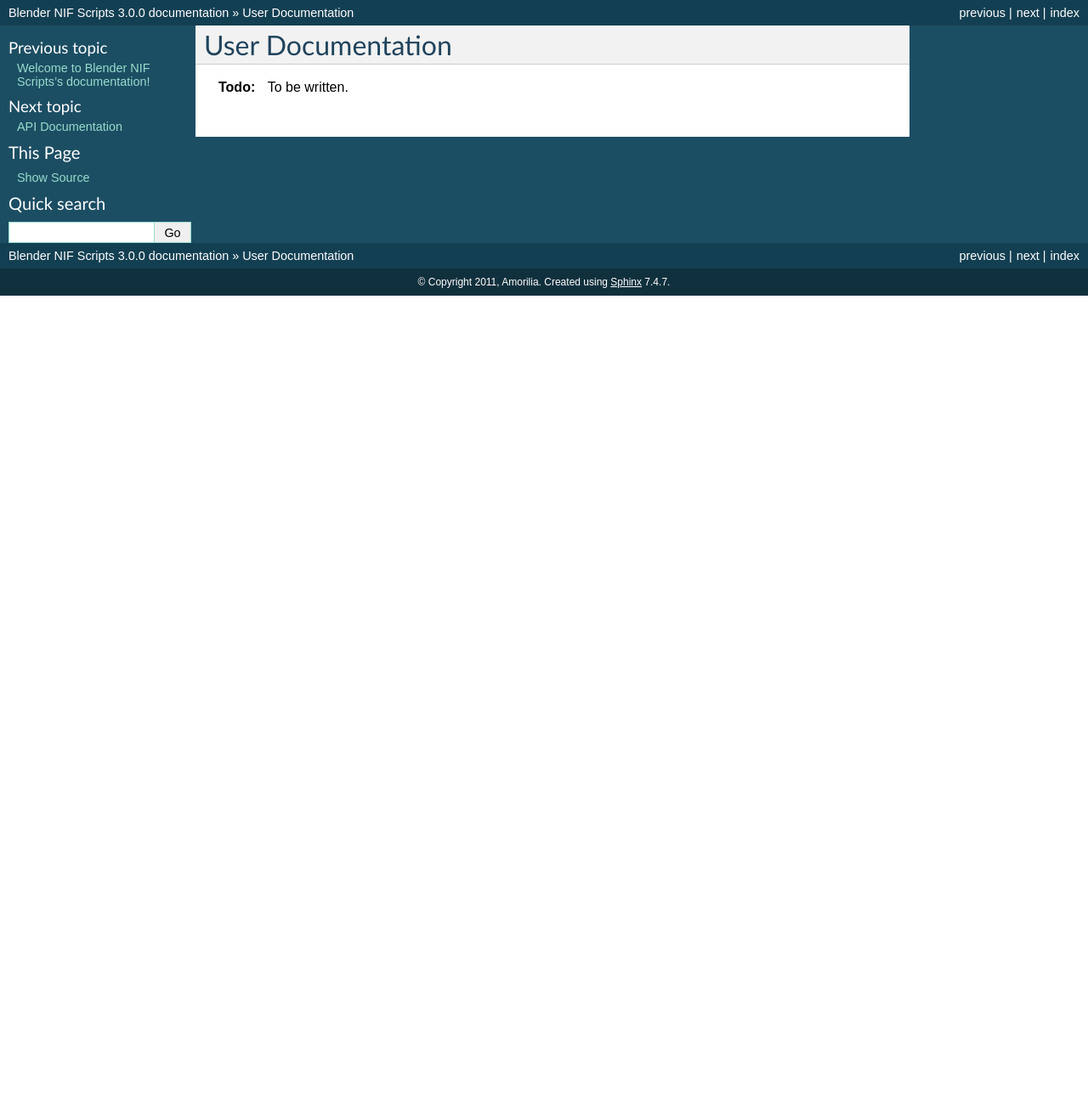
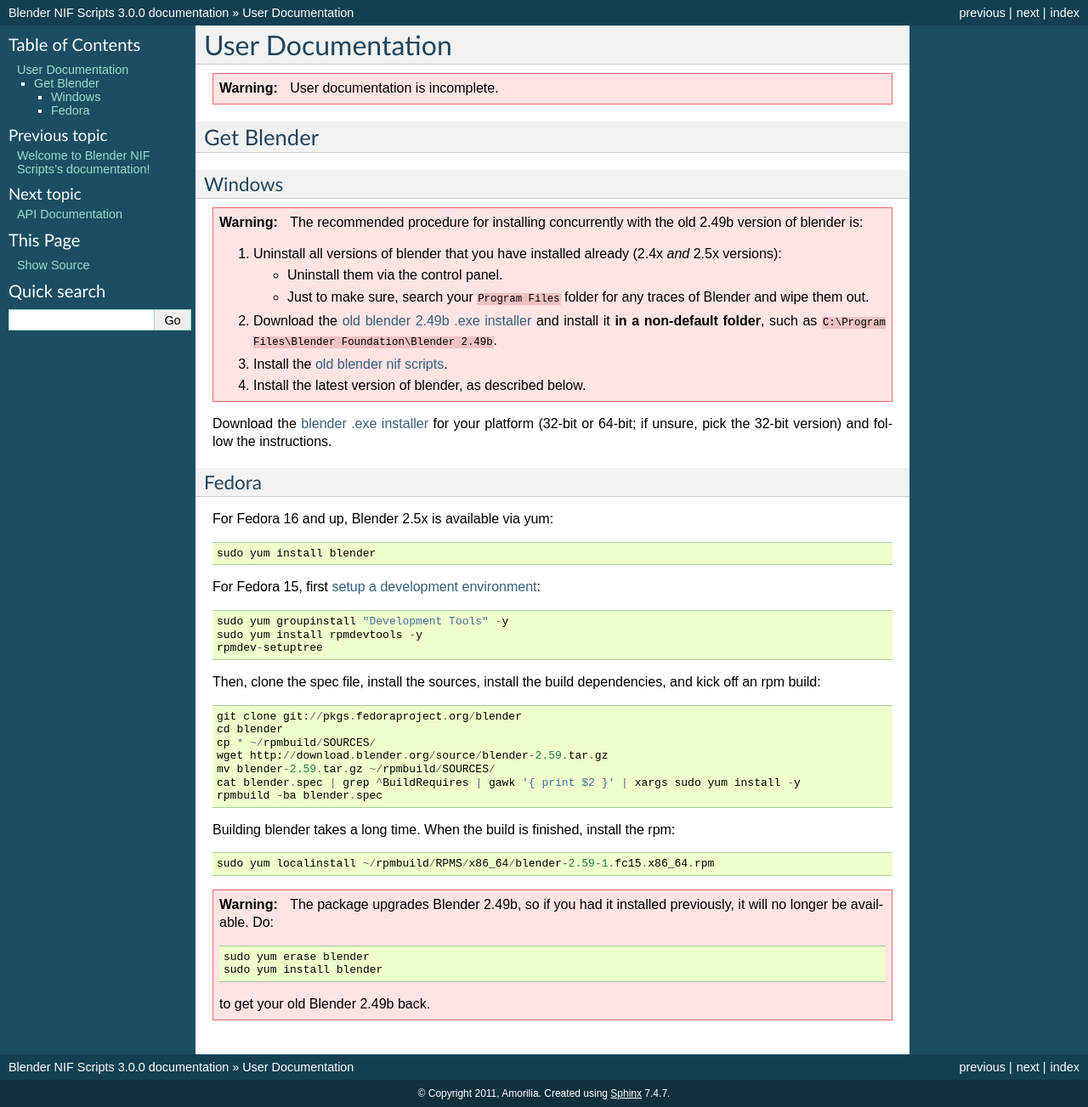
Before and after one commit to niftools/blender_niftools_addon, a Sphinx documentation site: the page built from docs/user/index.rst, in a window 1280 px wide. Shown: the whole page at 85% size. Built offline with Sphinx 7.4.7, drawn with Linux system fonts in a browser that asks for light colours; formulas are drawn with MathJax 3; before the commit the page ends 900 px from its top, so only the background shows below that.

Commit message:
Small documentation fixes, moved some stuff for dev docs to user docs, described recommended method for concurrent blender 2.49b install.

```diff
--- a/docs/user/index.rst
+++ b/docs/user/index.rst
@@ -1,6 +1,86 @@
 User Documentation
 ==================
 
-.. todo::
+.. warning::
 
-   To be written.
+    User documentation is incomplete.
+
+Get Blender
+-----------
+
+.. _user-getblender-windows:
+
+Windows
+~~~~~~~
+
+.. warning::
+
+   The recommended procedure for installing concurrently with the
+   old 2.49b version of blender is:
+
+   1. Uninstall all versions of blender that you have installed already
+      (2.4x *and* 2.5x versions):
+
+      * Uninstall them via the control panel.
+
+      * Just to make sure,
+        search your ``Program Files`` folder for any traces of Blender
+        and wipe them out.
+
+   2. Download the
+      `old blender 2.49b .exe installer
+      <http://download.blender.org/release/Blender2.49b/blender-2.49b-windows.exe>`_
+      and install it **in a non-default folder**, such as
+      ``C:\Program Files\Blender Foundation\Blender 2.49b``.
+
+   3. Install the `old blender nif scripts
+      <http://sourceforge.net/projects/niftools/files/blender_nif_scripts/2.5.x/>`_.
+
+   4. Install the latest version of blender, as described below.
+
+Download the
+`blender .exe installer <http://www.blender.org/download/get-blender/>`_
+for your platform (32-bit or 64-bit; if unsure, pick the 32-bit version)
+and follow the instructions.
+
+.. _user-getblender-fedora:
+
+Fedora
+~~~~~~
+
+For Fedora 16 and up, Blender 2.5x is available via yum::
+
+  sudo yum install blender
+
+For Fedora 15, first `setup a development environment
+<http://fedoraproject.org/wiki/How_to_create_an_RPM_package>`_::
+
+  sudo yum groupinstall "Development Tools" -y
+  sudo yum install rpmdevtools -y
+  rpmdev-setuptree
+
+Then, clone the spec file, install the sources, install the build
+dependencies, and kick off an rpm build::
+
+  git clone git://pkgs.fedoraproject.org/blender
+  cd blender
+  cp * ~/rpmbuild/SOURCES/
+  wget http://download.blender.org/source/blender-2.59.tar.gz
+  mv blender-2.59.tar.gz ~/rpmbuild/SOURCES/
+  cat blender.spec | grep ^BuildRequires | gawk '{ print $2 }' | xargs sudo yum install -y
+  rpmbuild -ba blender.spec
+
+Building blender takes a long time. When the build is finished,
+install the rpm::
+
+  sudo yum localinstall ~/rpmbuild/RPMS/x86_64/blender-2.59-1.fc15.x86_64.rpm
+
+.. warning::
+
+   The package upgrades Blender 2.49b, so if you had it installed
+   previously, it will no longer be available. Do::
+
+     sudo yum erase blender
+     sudo yum install blender
+
+   to get your old Blender 2.49b back.
```
Also changed, not shown: docs/development/index.rst (+5 -47 lines).
